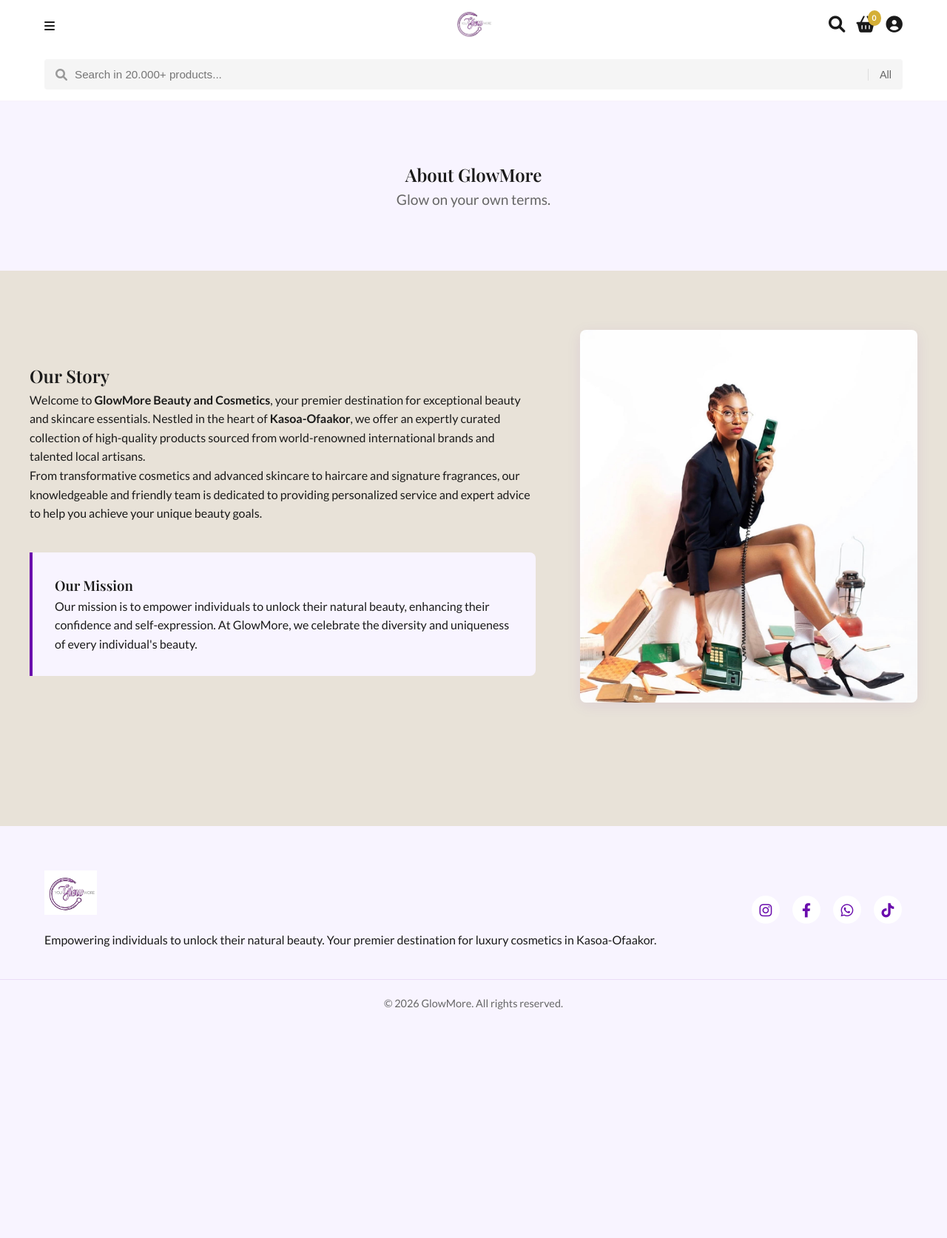
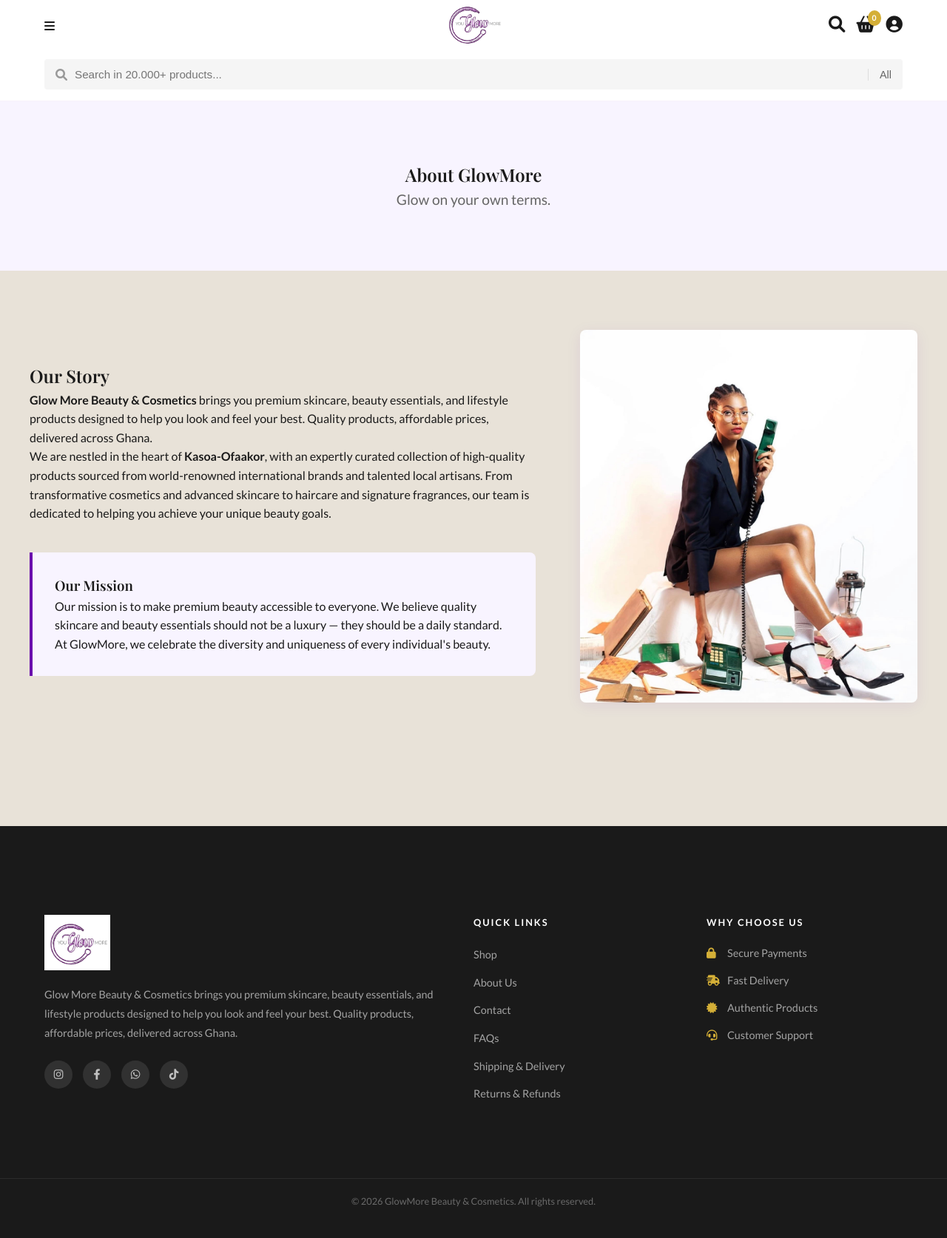
Before and after one commit to Niito99/glowmore, a Django app: page /about/ in a window 1280 px wide. Shown: the whole page at 74% size. Before the commit the page ends 1365 px from the top, so only its background shows below. Run offline with Django 5.2, Linux system fonts and the light colour scheme.

Commit message:
Premium footer, ghost login, bigger logos, updated brand copy

```diff
--- a/static/store/css/style.css
+++ b/static/store/css/style.css
@@ -195,8 +195,18 @@ ul {
 }
 
 .centered-logo img {
-    height: 45px;
+    height: 68px;
     width: auto;
+}
+
+/* Ghost login button — invisible until hover */
+.user-icon {
+    opacity: 0;
+    transition: opacity 0.3s ease;
+}
+.user-icon:hover,
+.main-nav:hover .user-icon {
+    opacity: 1;
 }
 
 .nav-utils {
--- a/templates/store/about.html
+++ b/templates/store/about.html
@@ -15,13 +15,13 @@
     <div class="about-grid">
         <div class="about-text">
             <h2>Our Story</h2>
-            <p>Welcome to <strong>GlowMore Beauty and Cosmetics</strong>, your premier destination for exceptional beauty and skincare essentials. Nestled in the heart of <strong>Kasoa-Ofaakor</strong>, we offer an expertly curated collection of high-quality products sourced from world-renowned international brands and talented local artisans.</p>
+            <p><strong>Glow More Beauty &amp; Cosmetics</strong> brings you premium skincare, beauty essentials, and lifestyle products designed to help you look and feel your best. Quality products, affordable prices, delivered across Ghana.</p>
 
-            <p>From transformative cosmetics and advanced skincare to haircare and signature fragrances, our knowledgeable and friendly team is dedicated to providing personalized service and expert advice to help you achieve your unique beauty goals.</p>
+            <p>We are nestled in the heart of <strong>Kasoa-Ofaakor</strong>, with an expertly curated collection of high-quality products sourced from world-renowned international brands and talented local artisans. From transformative cosmetics and advanced skincare to haircare and signature fragrances, our team is dedicated to helping you achieve your unique beauty goals.</p>
 
             <div class="mission-box mt-40">
                 <h3>Our Mission</h3>
-                <p>Our mission is to empower individuals to unlock their natural beauty, enhancing their confidence and self-expression. At GlowMore, we celebrate the diversity and uniqueness of every individual's beauty.</p>
+                <p>Our mission is to make premium beauty accessible to everyone. We believe quality skincare and beauty essentials should not be a luxury — they should be a daily standard. At GlowMore, we celebrate the diversity and uniqueness of every individual's beauty.</p>
             </div>
         </div>
         <div class="about-image">
--- a/templates/store/base.html
+++ b/templates/store/base.html
@@ -121,23 +121,153 @@
     {% block content %}{% endblock %}
 </main>
 
-    <footer>
-        <div class="footer-container">
-            <div class="footer-brand">
-                <img src="{% static 'store/images/logo.png' %}" alt="GlowMore" style="height: 60px; margin-bottom: 15px;">
-                <p>Empowering individuals to unlock their natural beauty. Your premier destination for luxury cosmetics in Kasoa-Ofaakor.</p>
+    <footer class="site-footer">
+        <div class="footer-top container">
+            <!-- Brand Column -->
+            <div class="footer-col footer-brand-col">
+                <img src="{% static 'store/images/logo.png' %}" alt="GlowMore" class="footer-logo">
+                <p class="footer-tagline">Glow More Beauty &amp; Cosmetics brings you premium skincare, beauty essentials, and lifestyle products designed to help you look and feel your best. Quality products, affordable prices, delivered across Ghana.</p>
+                <div class="footer-social">
+                    <a href="https://www.instagram.com/glow_more_beauty_cosmetics?igsh=a3BhMGxqcjNreWhn" target="_blank" title="Instagram"><i class="fab fa-instagram"></i></a>
+                    <a href="https://www.facebook.com/share/1GucCQb31X/?mibextid=wwXIfr" target="_blank" title="Facebook"><i class="fab fa-facebook-f"></i></a>
+                    <a href="https://wa.me/233501302852" target="_blank" title="WhatsApp"><i class="fab fa-whatsapp"></i></a>
+                    <a href="https://www.tiktok.com/@wig_wura" target="_blank" title="TikTok"><i class="fab fa-tiktok"></i></a>
+                </div>
             </div>
-            <div class="footer-links">
-                <a href="https://www.instagram.com/glow_more_beauty_cosmetics?igsh=a3BhMGxqcjNreWhn" target="_blank" title="Instagram"><i class="fab fa-instagram"></i></a>
-                <a href="https://www.facebook.com/share/1GucCQb31X/?mibextid=wwXIfr" target="_blank" title="Facebook"><i class="fab fa-facebook-f"></i></a>
-                <a href="https://wa.me/233501302852" target="_blank" title="WhatsApp"><i class="fab fa-whatsapp"></i></a>
-                <a href="https://www.tiktok.com/@wig_wura" target="_blank" title="TikTok"><i class="fab fa-tiktok"></i></a>
+
+            <!-- Quick Links -->
+            <div class="footer-col">
+                <h4 class="footer-heading">Quick Links</h4>
+                <ul class="footer-nav-list">
+                    <li><a href="{% url 'product_list' %}">Shop</a></li>
+                    <li><a href="{% url 'about' %}">About Us</a></li>
+                    <li><a href="{% url 'contact' %}">Contact</a></li>
+                    <li><a href="#">FAQs</a></li>
+                    <li><a href="#">Shipping &amp; Delivery</a></li>
+                    <li><a href="#">Returns &amp; Refunds</a></li>
+                </ul>
+            </div>
+
+            <!-- Trust Elements -->
+            <div class="footer-col">
+                <h4 class="footer-heading">Why Choose Us</h4>
+                <ul class="footer-trust-list">
+                    <li><i class="fas fa-lock"></i> Secure Payments</li>
+                    <li><i class="fas fa-shipping-fast"></i> Fast Delivery</li>
+                    <li><i class="fas fa-certificate"></i> Authentic Products</li>
+                    <li><i class="fas fa-headset"></i> Customer Support</li>
+                </ul>
             </div>
         </div>
+
         <div class="footer-bottom">
-            <p>&copy; 2026 GlowMore. All rights reserved.</p>
+            <p>&copy; 2026 GlowMore Beauty &amp; Cosmetics. All rights reserved.</p>
         </div>
     </footer>
+
+    <style>
+    /* ===== PREMIUM FOOTER ===== */
+    .site-footer {
+        background: #1a1a1a;
+        color: rgba(255,255,255,0.7);
+        margin-top: 80px;
+    }
+    .footer-top {
+        display: grid;
+        grid-template-columns: 2fr 1fr 1fr;
+        gap: 50px;
+        padding-top: 60px;
+        padding-bottom: 50px;
+    }
+    .footer-logo {
+        height: 75px;
+        width: auto;
+        margin-bottom: 20px;
+        display: block;
+    }
+    .footer-tagline {
+        font-size: 0.9rem;
+        line-height: 1.8;
+        color: rgba(255,255,255,0.6);
+        margin-bottom: 25px;
+    }
+    .footer-social {
+        display: flex;
+        gap: 14px;
+    }
+    .footer-social a {
+        width: 38px;
+        height: 38px;
+        border-radius: 50%;
+        background: rgba(255,255,255,0.1);
+        display: flex;
+        align-items: center;
+        justify-content: center;
+        color: rgba(255,255,255,0.7);
+        font-size: 0.9rem;
+        transition: all 0.3s ease;
+    }
+    .footer-social a:hover {
+        background: var(--primary-violet);
+        color: #fff;
+        transform: translateY(-3px);
+    }
+    .footer-heading {
+        font-family: 'Lato', sans-serif;
+        font-size: 0.8rem;
+        font-weight: 700;
+        letter-spacing: 2px;
+        text-transform: uppercase;
+        color: #fff;
+        margin-bottom: 20px;
+    }
+    .footer-nav-list {
+        list-style: none;
+        padding: 0;
+    }
+    .footer-nav-list li {
+        margin-bottom: 12px;
+    }
+    .footer-nav-list a {
+        color: rgba(255,255,255,0.6);
+        text-decoration: none;
+        font-size: 0.9rem;
+        transition: color 0.3s ease;
+    }
+    .footer-nav-list a:hover {
+        color: var(--accent-gold);
+    }
+    .footer-trust-list {
+        list-style: none;
+        padding: 0;
+    }
+    .footer-trust-list li {
+        display: flex;
+        align-items: center;
+        gap: 12px;
+        margin-bottom: 14px;
+        font-size: 0.9rem;
+        color: rgba(255,255,255,0.6);
+    }
+    .footer-trust-list i {
+        color: var(--accent-gold);
+        width: 16px;
+    }
+    .footer-bottom {
+        border-top: 1px solid rgba(255,255,255,0.08);
+        text-align: center;
+        padding: 20px;
+        font-size: 0.8rem;
+        color: rgba(255,255,255,0.35);
+    }
+    @media (max-width: 768px) {
+        .footer-top {
+            grid-template-columns: 1fr;
+            gap: 35px;
+        }
+    }
+    </style>
+
 
     <!-- Toasts container -->
     <div id="toast-container"></div>
```
